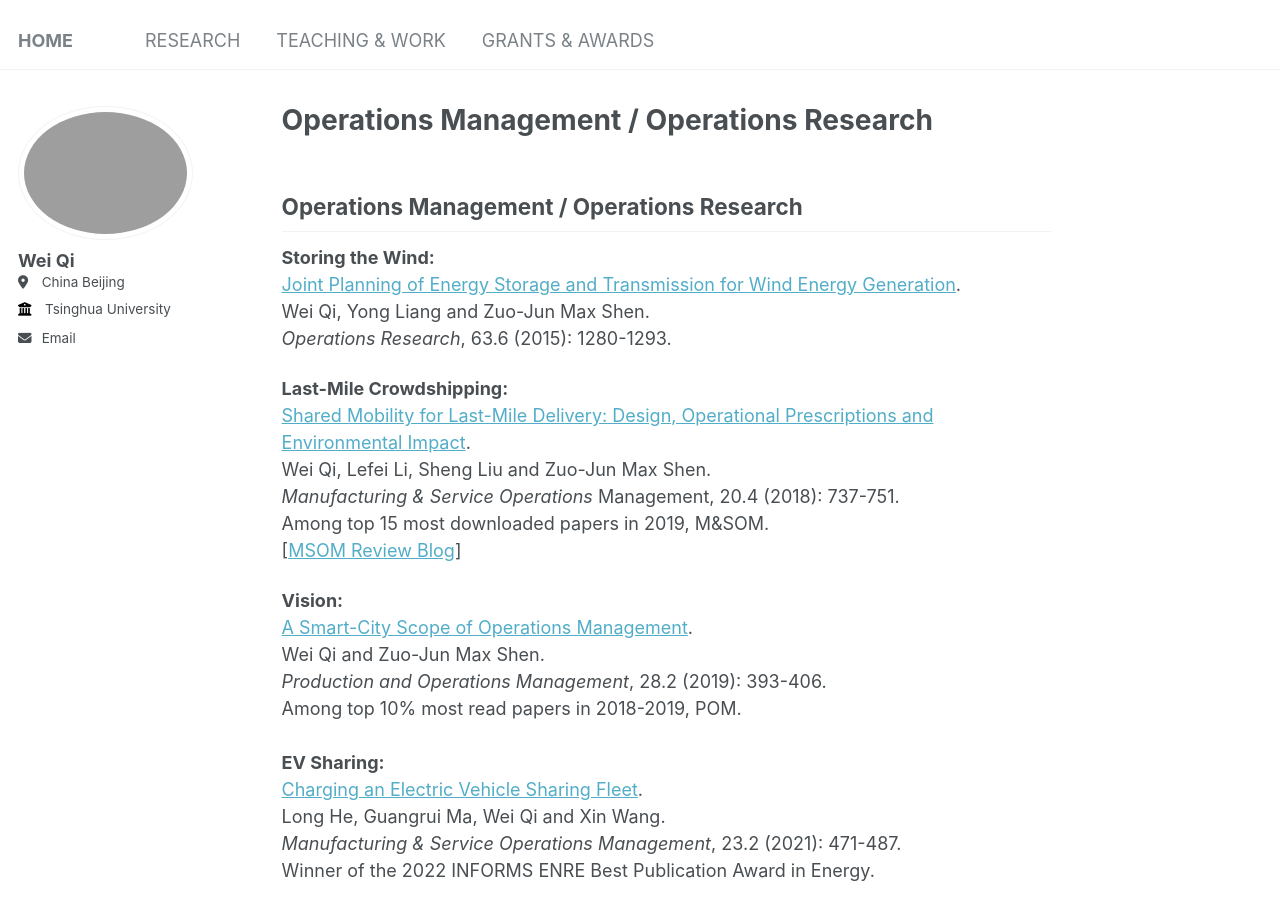
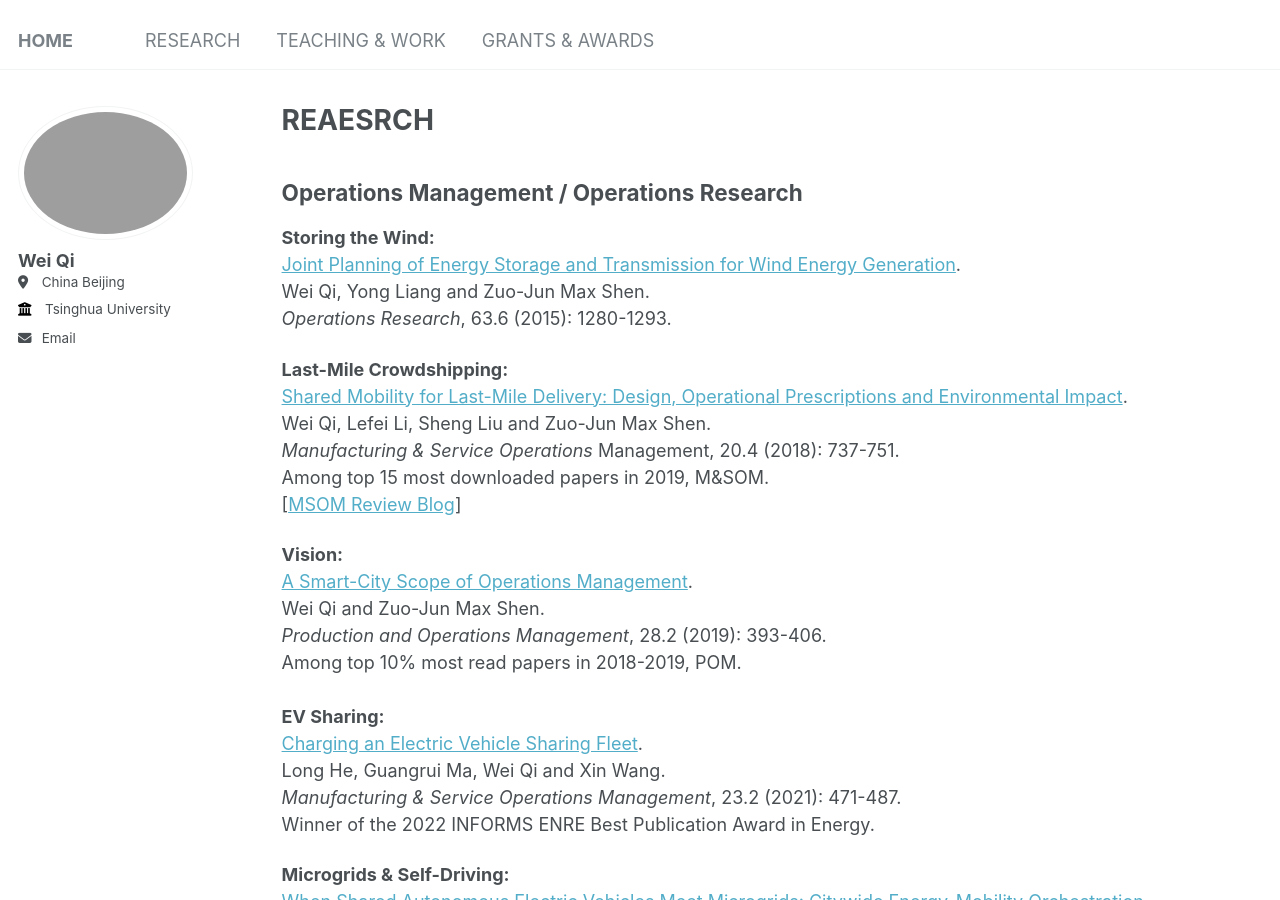
Before and after one commit to wei-qi-home/wei-qi-home.github.io, a Jekyll site: the page built from _pages/rsearch.md, in a window 1280 px wide and 900 px high. Built offline with Jekyll 4.4.1, drawn with Linux system fonts in a browser that asks for light colours; our own code applies the rules of GitHub Pages for plain Markdown files.

Commit message:
Update rsearch.md

```diff
--- a/_pages/rsearch.md
+++ b/_pages/rsearch.md
@@ -1,3 +1,10 @@
+---
+layout: archive
+title: "REAESRCH"
+permalink: /research/
+author_profile: true
+---
+
 Operations Management / Operations Research
 ---
 **Storing the Wind:**
```
